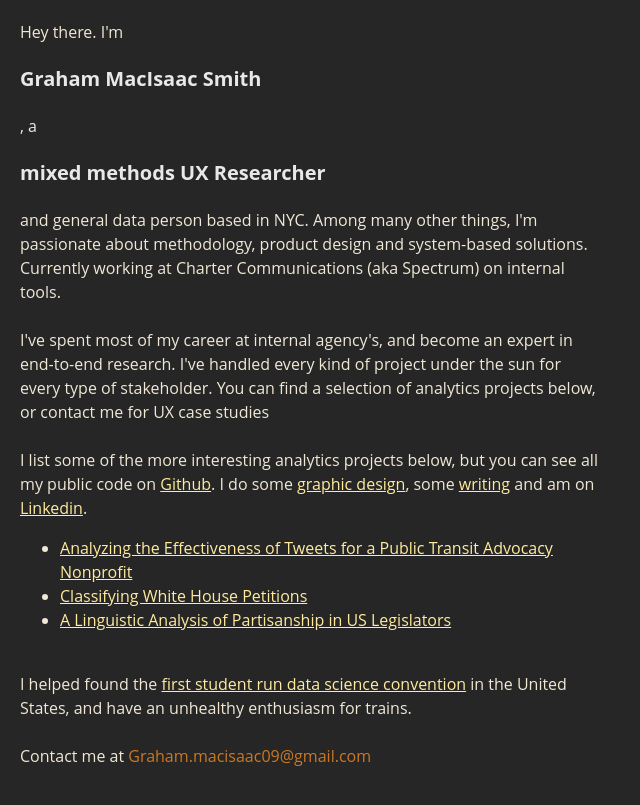
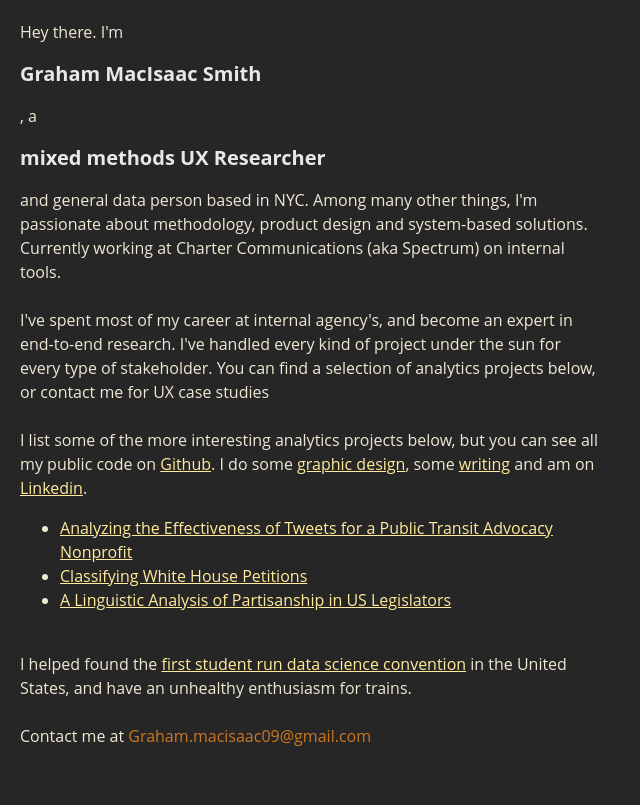
Before and after one commit to johnnycopes/graham-macisaac, a Jekyll site: the page index.html, which Jekyll copies as it is, in a window 1280 px wide. Shown: the top 805 px of the page, without its empty margins (0-640 px from the left). Built offline with Jekyll 4.4.1, drawn with Linux system fonts in a browser that asks for light colours.

Commit message:
Update index.html

```diff
--- a/index.html
+++ b/index.html
@@ -35,6 +35,7 @@
 	h3{
 			font-size:  20px;
 			color:  #E8E8E8;
+			line-height: 100%
 	}
 	a[href]{
 			color:  #FFEB9B;
```
